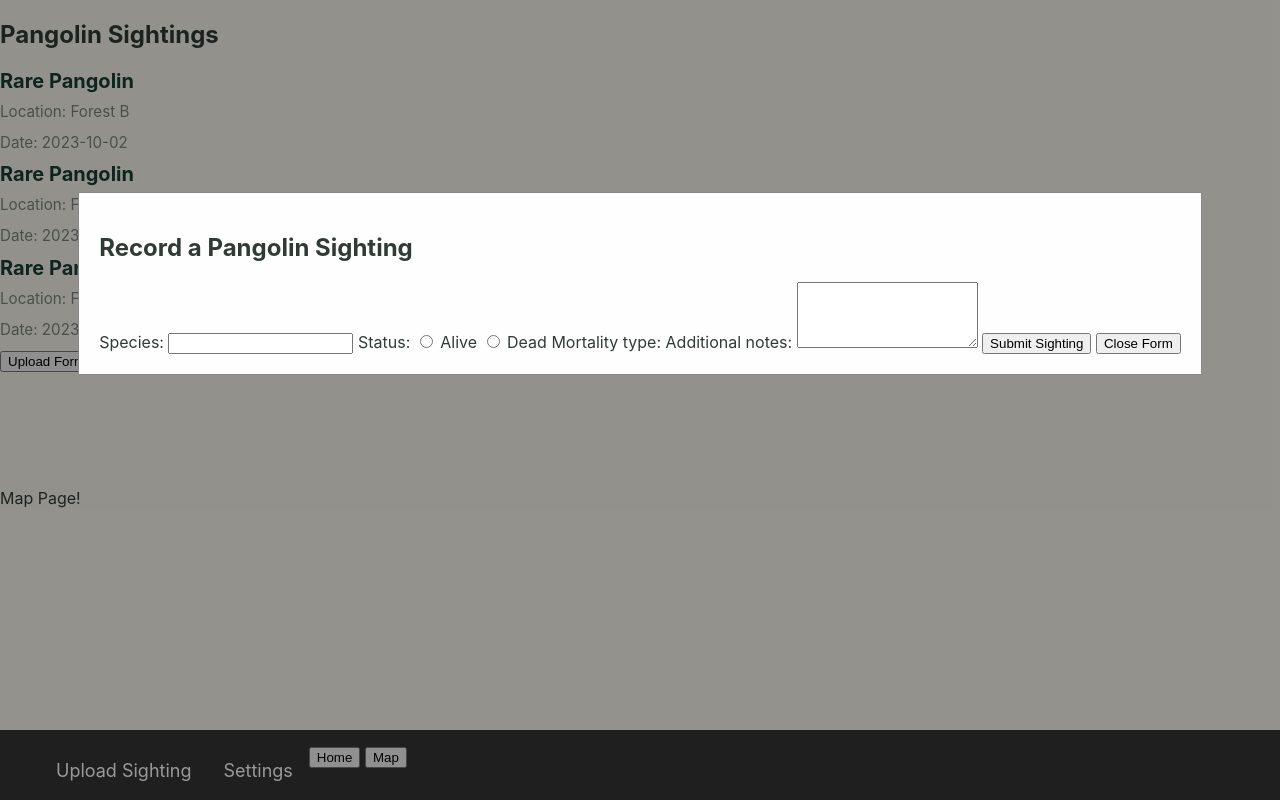
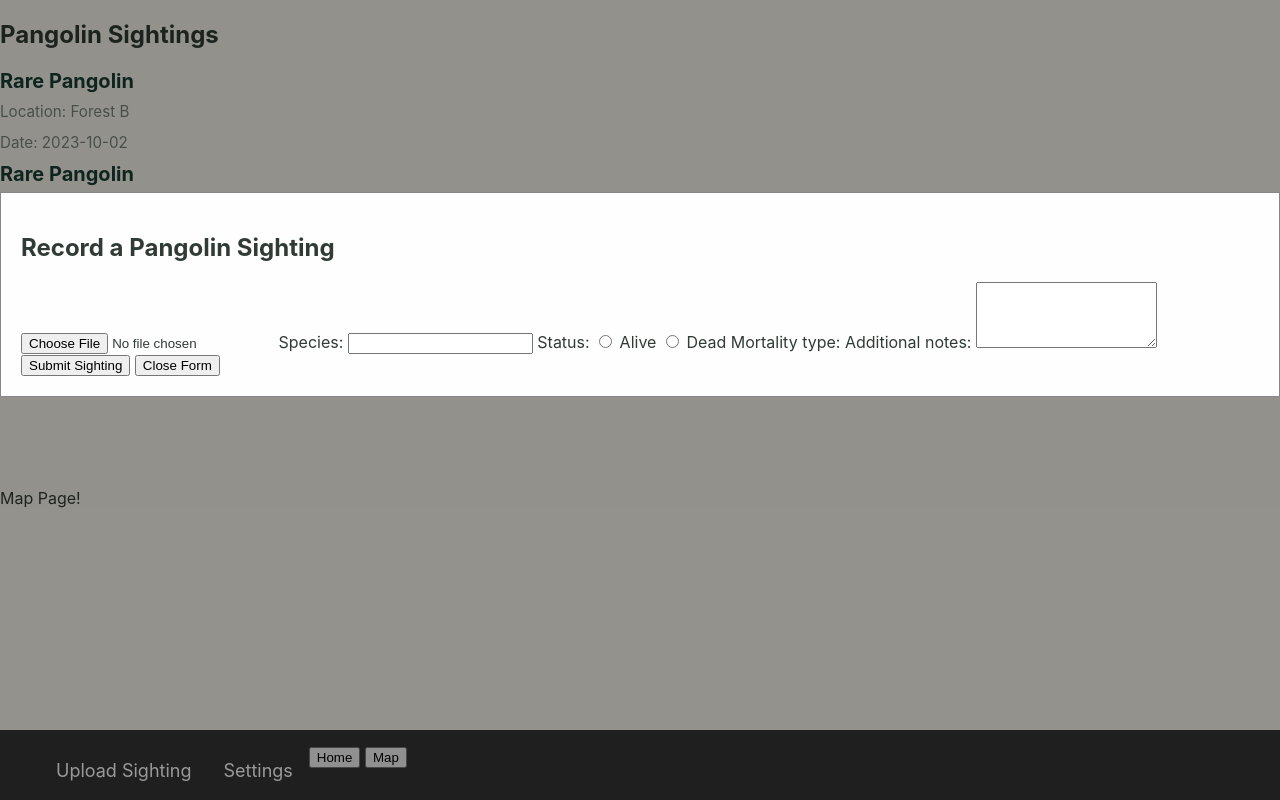
Before and after one commit to Kendon67/zap_app_coursework, a website: page src/index.html in a window 1280 px wide. Both pictures are taken after a click on the button "Upload Form". Drawn offline with Linux system fonts and the light colour scheme; no server answers; files whose address does not match are found by name.

Commit message:
Branch ver 0.0.1 - added file input type to the upload form - changed close form btn to specify type button, preventing accidental submittance

```diff
--- a/src/index.html
+++ b/src/index.html
@@ -5,7 +5,6 @@
 <head>
     <meta charset="utf-8">
     <meta name="viewport" content="width=device-width">
-
     <link href="./index.css" rel="stylesheet">
     <script src="./index.js" defer></script>
 
@@ -54,6 +53,8 @@
 
             <h2>Record a Pangolin Sighting</h2>
 
+            <input id="image_input" name="image_input" type="file" accept="image/*"/>
+
             <label for="species">Species:</label>
             <input type="text" id="species" name="species" required>
 
@@ -79,7 +80,7 @@
             <textarea id="notes" name="notes" rows="4"></textarea>
 
             <button type="submit" id="submit_btn">Submit Sighting</button>
-            <button id="close_form_btn">Close Form</button>
+            <button type="button" id="close_form_btn">Close Form</button>
 
         </form>
     </div>
```
